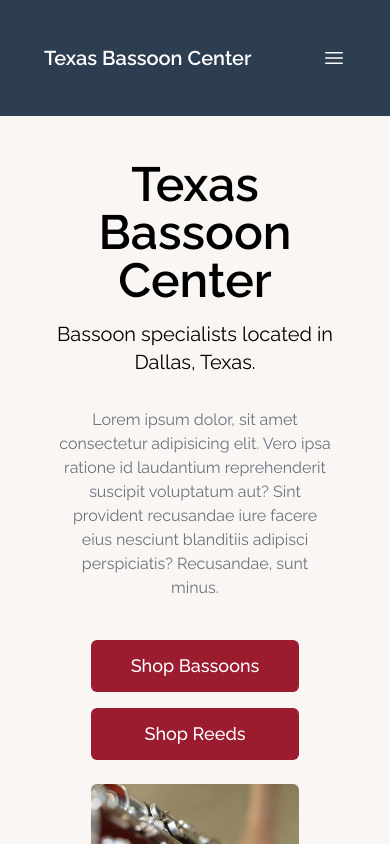
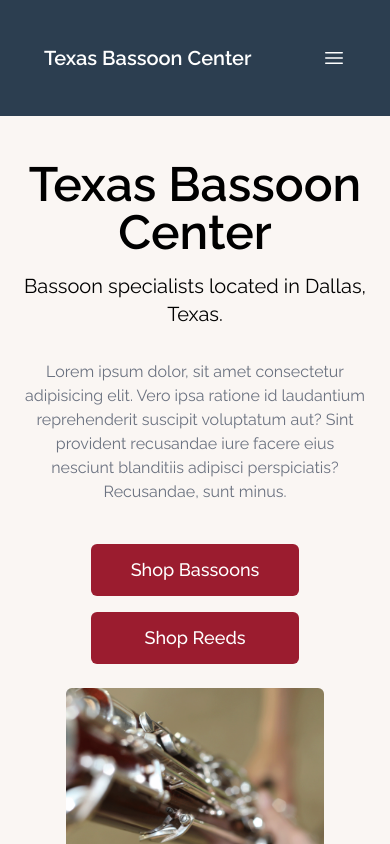
Before and after one commit to jdhawks2132/tx-bassoon, a SvelteKit app: page / in a window 390 px wide. Shown: the top 844 px of the page. Built offline with nearby package versions, Linux system fonts and the light colour scheme.

Commit message:
reduce main container pading on mobile

```diff
--- a/src/routes/+layout.svelte
+++ b/src/routes/+layout.svelte
@@ -7,7 +7,7 @@
 </script>
 
 <Navbar />
-<main class="relative bg-background px-11">
+<main class="relative bg-background px-2 lg:px-11">
 	<Transition url={$page.url}>
 		<slot />
 	</Transition>
```
